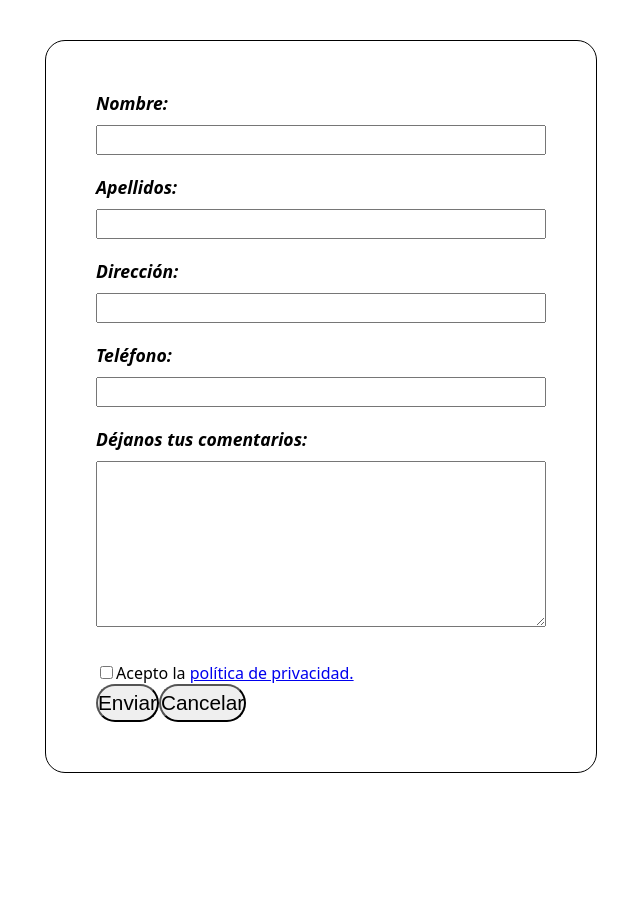
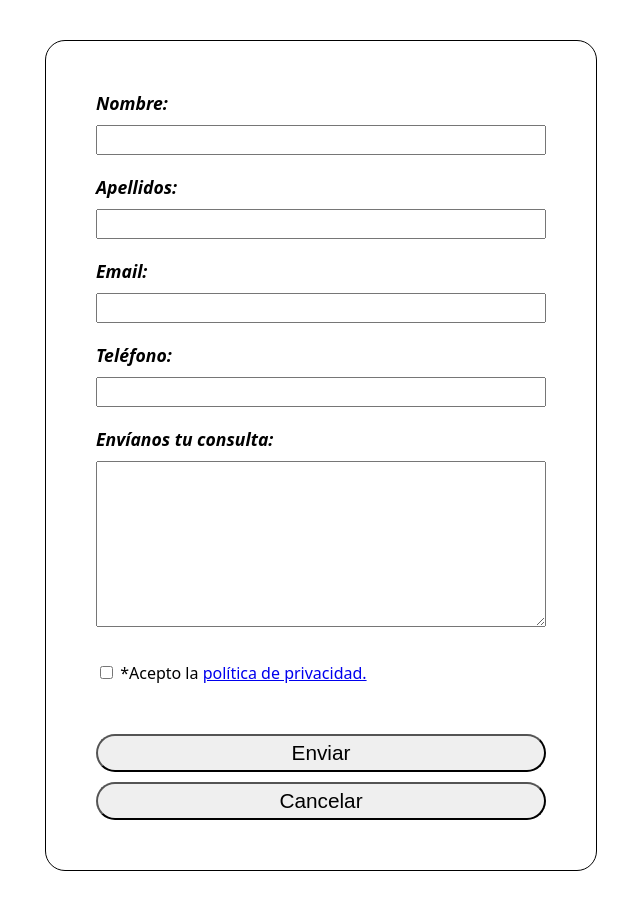
Before and after one commit to DevDST/form, a React (Vite) app in the folder contact/: page / in a window 1280 px wide. Shown: the whole page, without its empty margins (319-959 px from the left). Before the commit the page ends 813 px from the top, so only its background shows below. Built offline with nearby package versions, Linux system fonts and the light colour scheme.

Commit message:
Upadate labels text

```diff
--- a/contact/src/components/Form.jsx
+++ b/contact/src/components/Form.jsx
@@ -20,7 +20,7 @@ export function Form() {
             </div>
             <div className="form-datas">
             <label for="direccion">
-                Dirección:
+                Email:
             </label>
                 <input type="text" />
             </div>
@@ -32,13 +32,13 @@ export function Form() {
             </div>
             <div className="form-datas textarea">
             <label for="comentarios">
-              Déjanos tus comentarios:
+              Envíanos tu consulta:
             </label>
                 <textarea type="text" />
             </div>
             <input type="checkbox" />
-            <span>Acepto la <a href="#">política de privacidad.</a></span>
-          <div className="btn">
+            <span> *Acepto la <a href="#">política de privacidad.</a></span>
+          <div className="btn-container">
             <button type="submit">Enviar</button>
             <button type="reset">Cancelar</button>
           </div>
```
